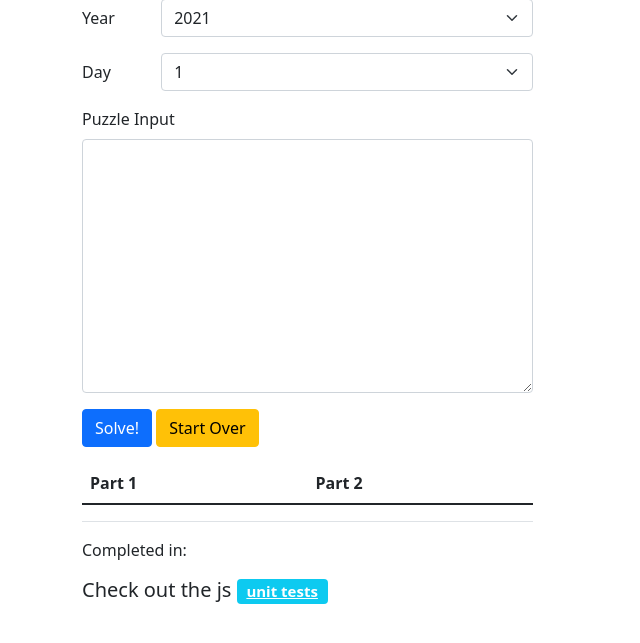
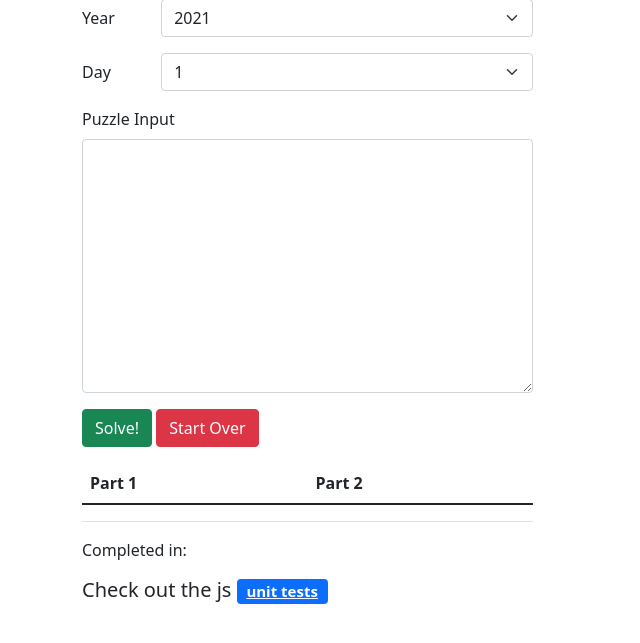
Before and after one commit to jameselliothart/AoCSolver, a Flask app: page / in a window 1280 px wide. Shown: the part 57-700 px from the top of the page, without its empty margins (0-640 px from the left). Run offline with Flask 2, Linux system fonts and the light colour scheme; lists and menus that the app fills with data are empty.

Commit message:
christmas themed buttons

```diff
--- a/templates/index.html
+++ b/templates/index.html
@@ -44,8 +44,8 @@
                             required></textarea>
                     </div>
 
-                    <button type="submit" id="submit-button" class="btn btn-primary">Solve!</button>
-                    <button id="clear-button" class="btn btn-warning">Start Over</button>
+                    <button type="submit" id="submit-button" class="btn btn-success">Solve!</button>
+                    <button id="clear-button" class="btn btn-danger">Start Over</button>
 
                 </form>
                 <div id="errorSection" class="alert alert-danger" role="alert" hidden>
@@ -71,7 +71,7 @@
                 <div class="mb-3">
                     <span>Completed in: <span id="calcTime"></span></span>
                 </div>
-                <h5>Check out the js <a class="badge bg-info" href="{{ url_for('test') }}">unit tests</a></h5>
+                <h5>Check out the js <a class="badge bg-primary" href="{{ url_for('test') }}">unit tests</a></h5>
             </div>
         </div>
     </div>
```
